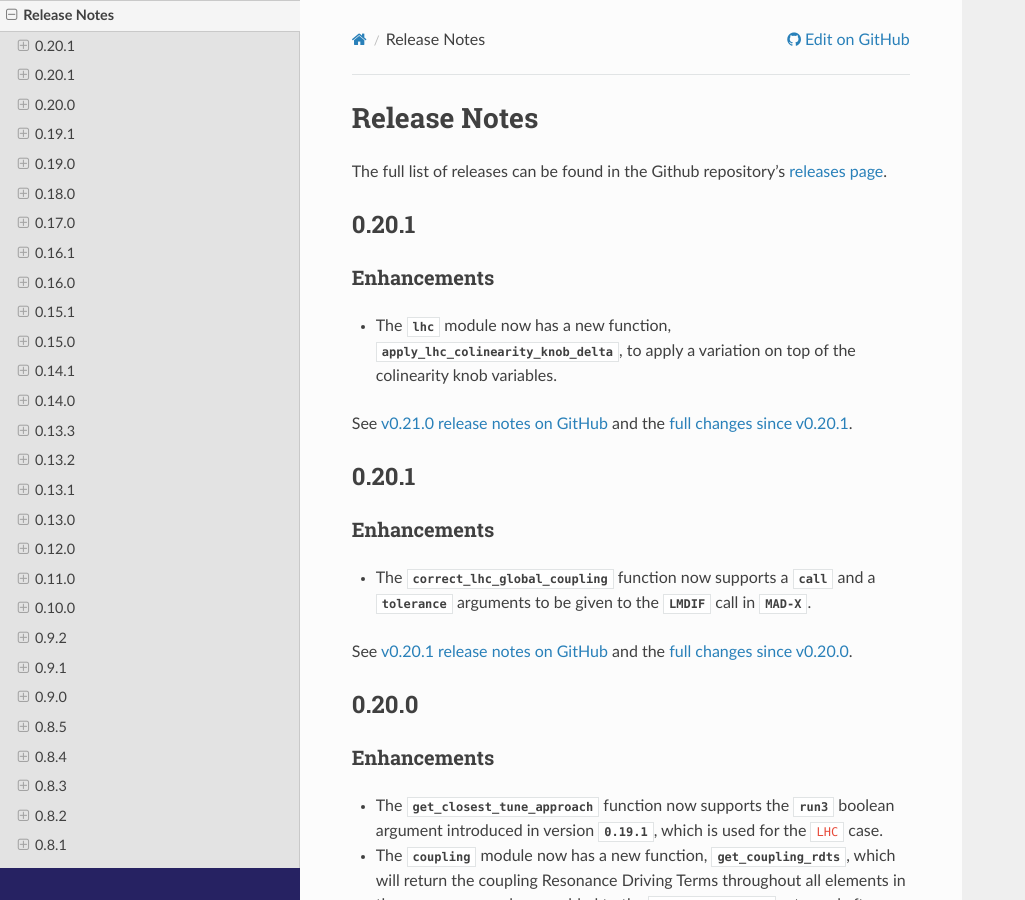
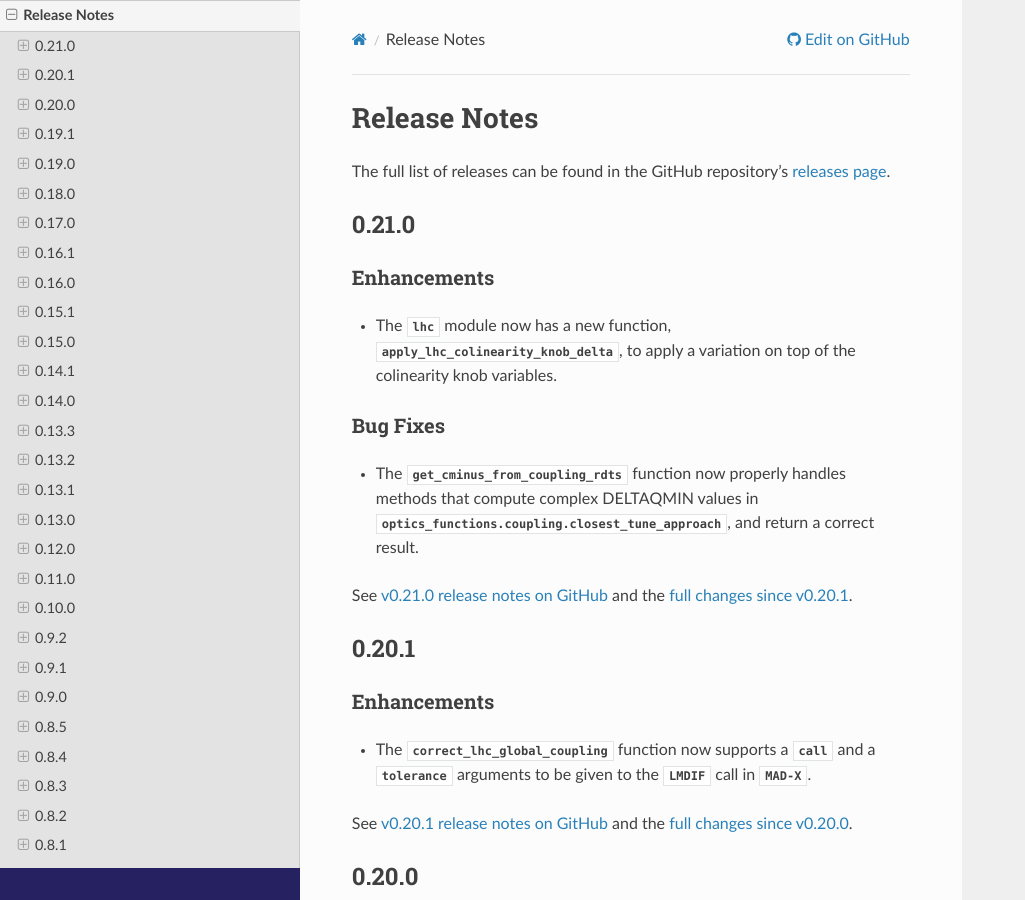
Before and after one commit to fsoubelet/PyhDToolkit, a Sphinx documentation site: the page built from docs/release.rst, in a window 1280 px wide and 900 px high. Shown: the whole window, without its empty margins (0-1025 px from the left). Built offline with Sphinx 7.4.7 and the Read the Docs theme 2.0.0, drawn with Linux system fonts in a browser that asks for light colours; pages that are not in the unit, such as notebooks, are missing from menus.

Commit message:
add fix to release notes

```diff
--- a/docs/release.rst
+++ b/docs/release.rst
@@ -1,12 +1,12 @@
 Release Notes
 =============
 
-The full list of releases can be found in the Github repository's `releases page <https://github.com/fsoubelet/PyhDToolkit/releases>`_.
+The full list of releases can be found in the GitHub repository's `releases page <https://github.com/fsoubelet/PyhDToolkit/releases>`_.
 
 
 .. _release_0.21.0:
 
-0.20.1
+0.21.0
 ------
 
 Enhancements
@@ -14,7 +14,12 @@ Enhancements
 
 * The `~pyhdtoolkit.cpymadtools.lhc` module now has a new function, `~pyhdtoolkit.cpymadtools.lhc.apply_lhc_colinearity_knob_delta`, to apply a variation on top of the colinearity knob variables.
 
-See `v0.21.0 release notes on GitHub <https://github.com/fsoubelet/PyhDToolkit/releases/tag/0.20.1>`_ and the `full changes since v0.20.1 <https://github.com/fsoubelet/PyhDToolkit/compare/0.20.1...0.21.0>`_.
+Bug Fixes
+~~~~~~~~~
+
+* The `~pyhdtoolkit.cpymadtools.coupling.get_cminus_from_coupling_rdts` function now properly handles methods that compute complex DELTAQMIN values in `optics_functions.coupling.closest_tune_approach`, and return a correct result.
+
+See `v0.21.0 release notes on GitHub <https://github.com/fsoubelet/PyhDToolkit/releases/tag/0.21.0>`_ and the `full changes since v0.20.1 <https://github.com/fsoubelet/PyhDToolkit/compare/0.20.1...0.21.0>`_.
 
 
 .. _release_0.20.1:
```
